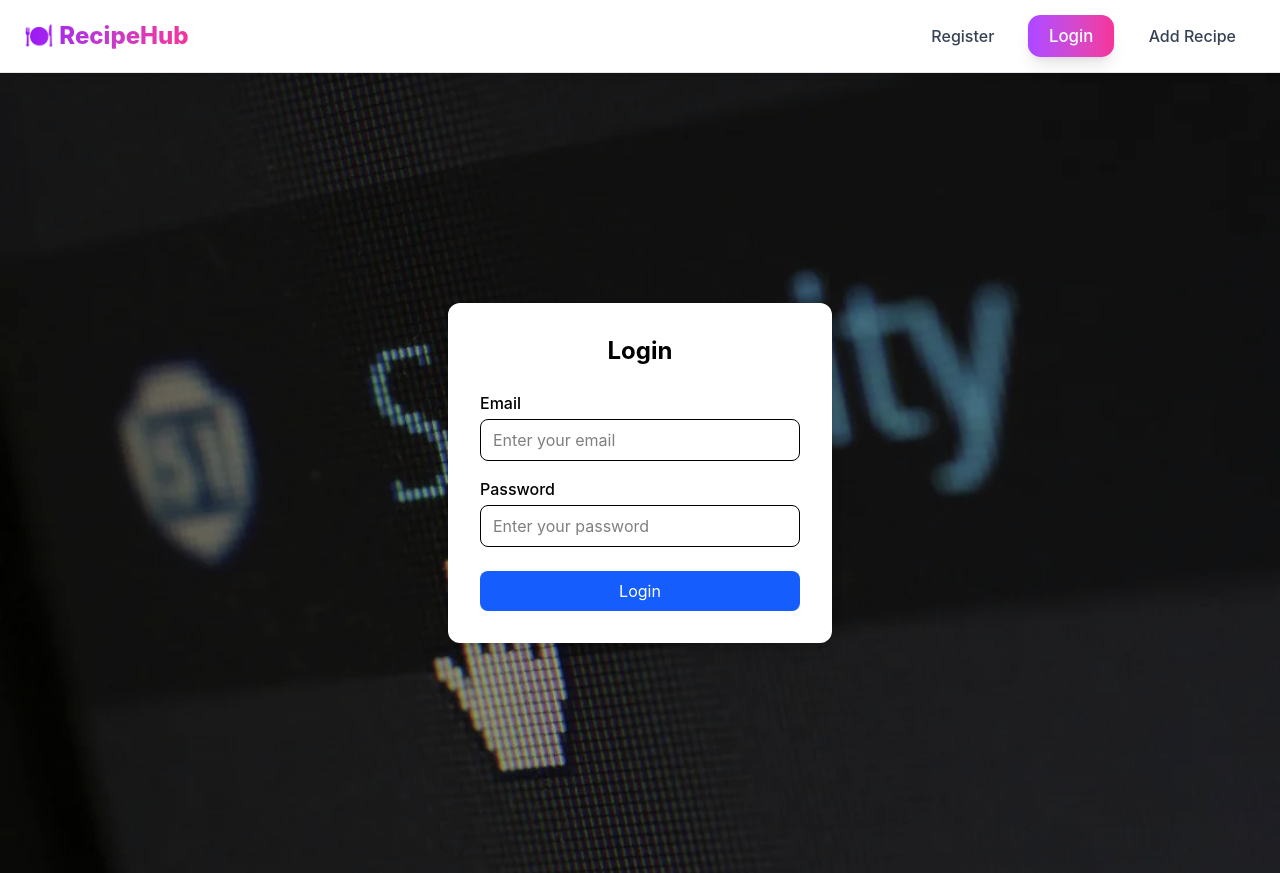
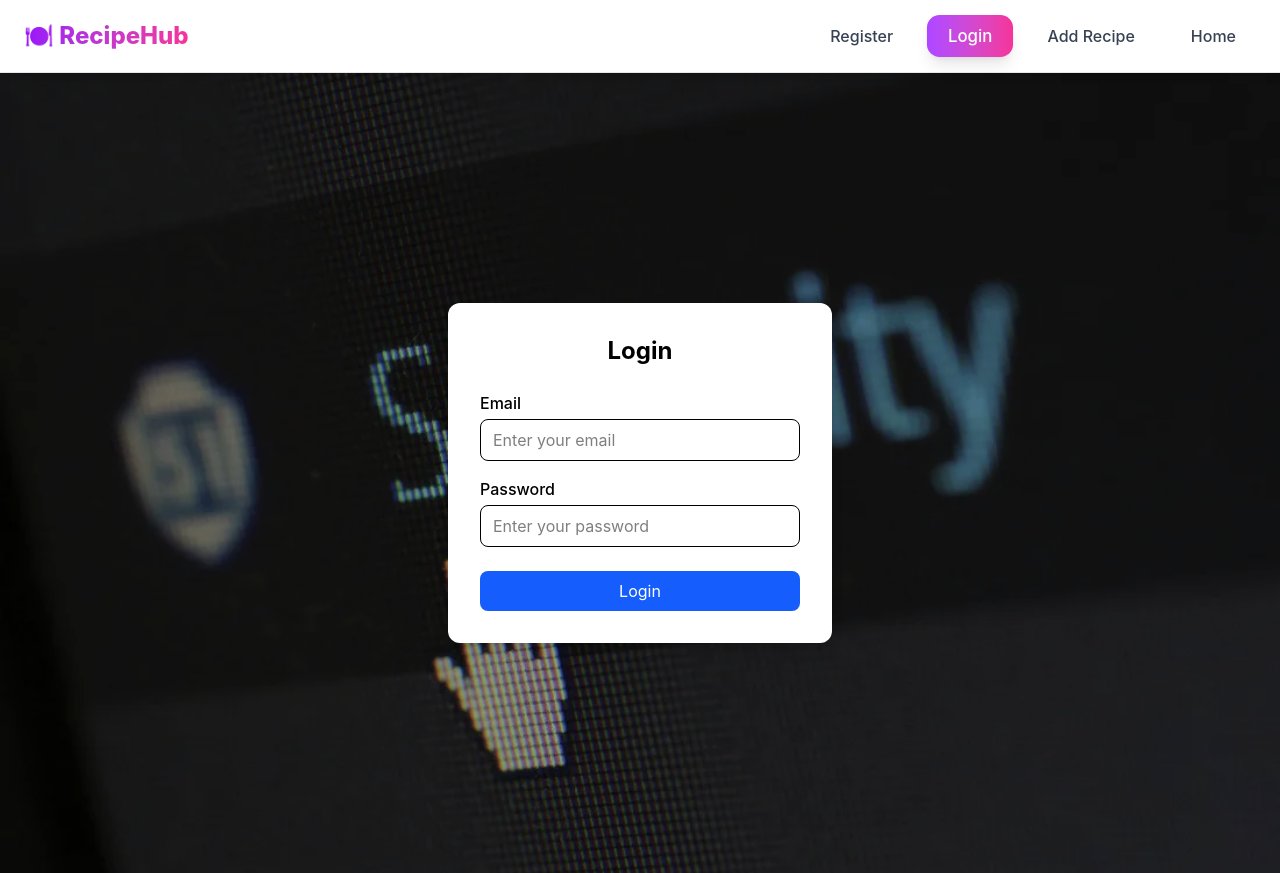
Before and after one commit to Rahaman-Atikur/recipe_book_client, a React (Vite) app: page /login in a window 1280 px wide. Built offline with nearby package versions, Linux system fonts and the light colour scheme.

Commit message:
Everything is okay: Now check the data is loading or not

```diff
--- a/src/components/Navbar.jsx
+++ b/src/components/Navbar.jsx
@@ -49,6 +49,15 @@ const Navbar = () => {
           >
             Add Recipe
           </NavLink>
+
+           <NavLink
+            to="home"
+            className={({ isActive }) =>
+              `${linkClass} ${isActive ? activeClass : normalClass}`
+            }
+          >
+            Home
+          </NavLink>
         </div>
       </div>
     </nav>
--- a/src/main.jsx
+++ b/src/main.jsx
@@ -13,8 +13,16 @@ const router = createBrowserRouter([
   {
     path: "/",
     element: <Navbar></Navbar>,
-    children:[
-      {path:"home", element: <Home></Home>}
+    children: [
+      {
+        path: "home",
+        loader: async () => {
+          const response = await fetch("http://localhost:5000/allRecipes");
+          if (!response.ok) throw new Error("Failed to load data");
+          return response.json();
+        },
+        element: <Home></Home>
+      }
     ]
   },
 
--- a/src/pages/Home.jsx
+++ b/src/pages/Home.jsx
@@ -1,11 +1,18 @@
 import React from 'react';
 import Navbar from '../components/Navbar';
+import { useLoaderData } from 'react-router';
 
 const Home = () => {
+    const  recipes  = useLoaderData() || {};
+    console.log(recipes);
     return (
         <div>
             <Navbar></Navbar>
-            <h1 className='text-9xl text-red-500'>Home sweet home</h1>
+            {recipes.map((recipe) => (
+                <div key={recipe._id}><h1 className='text-5xl bg-red-600'>{recipe.instructions}</h1>
+                </div>
+            ))}
+
         </div>
     );
 };
```
